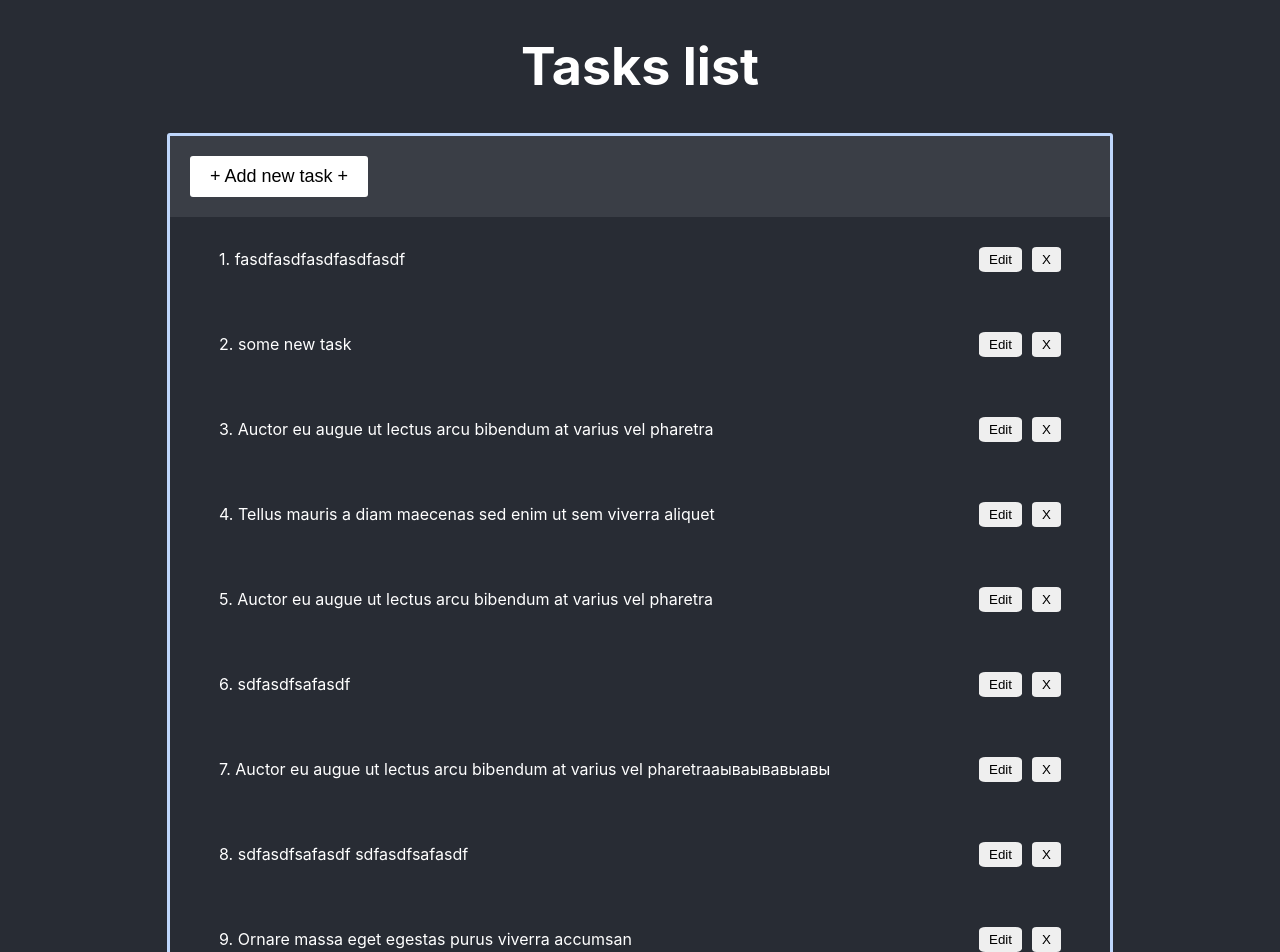
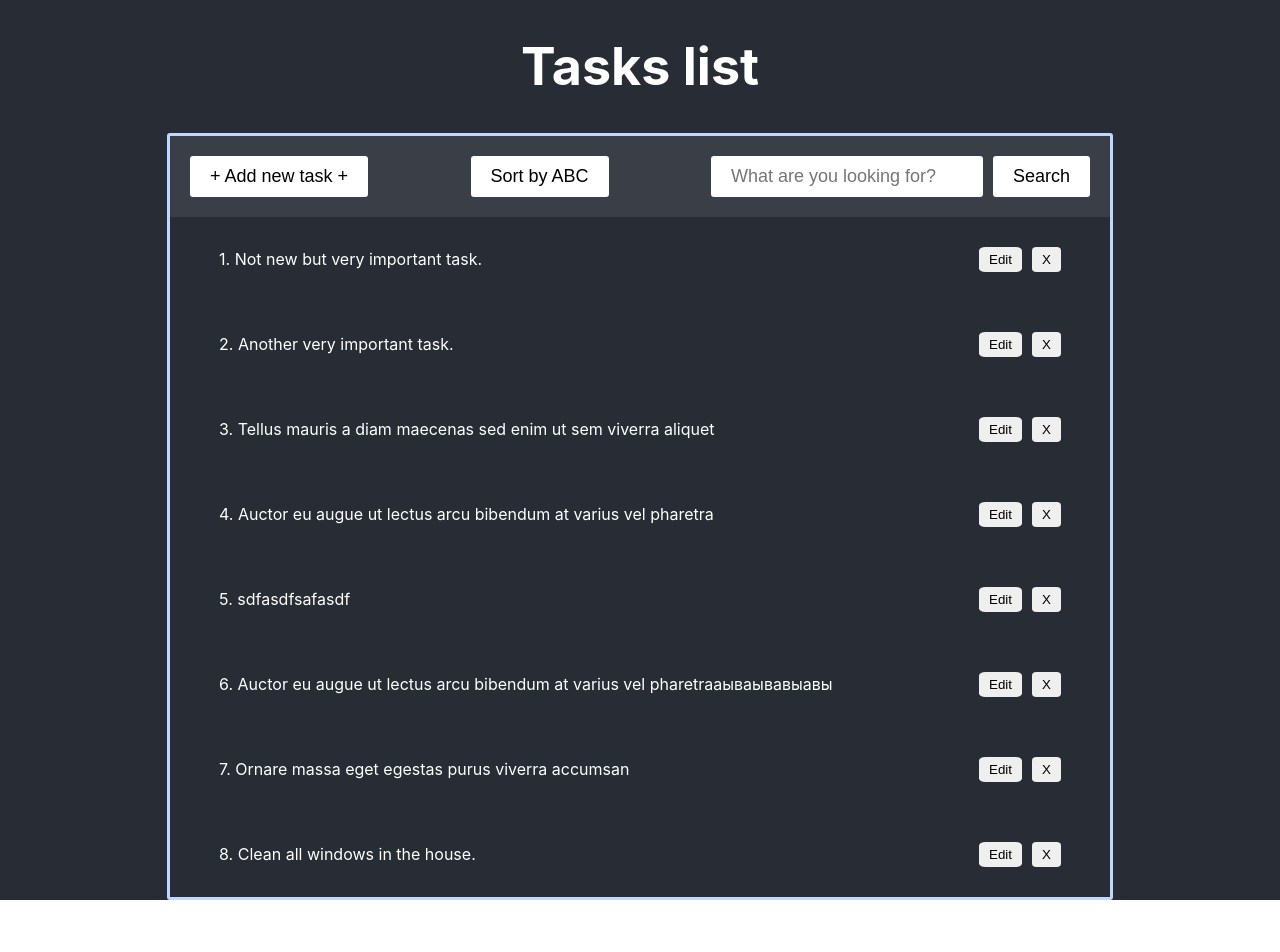
Before and after one commit to redavillm/to-do-list, a React (Create React App) app: page / in a window 1280 px wide. Shown: the top 952 px of the page. After the commit the page ends 900 px from the top, so only its background shows below. Built offline with nearby package versions, Linux system fonts and the light colour scheme; data requests are answered from the project's data file.

Commit message:
начал делать сортировку

```diff
--- a/db.json
+++ b/db.json
@@ -1,16 +1,12 @@
 {
   "tasks": [
     {
-      "id": 1,
-      "text": "fasdfasdfasdfasdfasdf"
-    },
-    {
       "id": 4,
-      "text": "some new task"
+      "text": "Not new but very important task."
     },
     {
       "id": 6,
-      "text": "Auctor eu augue ut lectus arcu bibendum at varius vel pharetra"
+      "text": "Another very important task."
     },
     {
       "id": 7,
@@ -29,12 +25,12 @@
       "id": 10
     },
     {
-      "text": "sdfasdfsafasdf sdfasdfsafasdf",
-      "id": 11
+      "text": "Ornare massa eget egestas purus viverra accumsan",
+      "id": 12
     },
     {
-      "text": "Ornare massa eget egestas purus viverra accumsan",
-      "id": 12
+      "text": "Clean all windows in the house.",
+      "id": 13
     }
   ]
 }
--- a/src/App.js
+++ b/src/App.js
@@ -28,6 +28,38 @@ function App() {
     setVisibleModalWindow(!visibleModalWindow);
   };
 
+  const createTasksList = () => {
+    return tasks.map(({ id, text }, index) => (
+      <div>
+        <Task
+          id={id}
+          text={text}
+          index={index}
+          requestRemoveTask={requestRemoveTask}
+          setIsLoading={setIsLoading}
+          refreshList={refreshList}
+        />
+      </div>
+    ));
+  };
+
+  const findTasksList = (string) => {
+    return tasks
+      .filter((task) => task.text === string)
+      .map(({ id, text }, index) => (
+        <div>
+          <Task
+            id={id}
+            text={text}
+            index={index}
+            requestRemoveTask={requestRemoveTask}
+            setIsLoading={setIsLoading}
+            refreshList={refreshList}
+          />
+        </div>
+      ));
+  };
+
   return (
     <div className={styles.app}>
       <h1>Tasks list</h1>
@@ -36,28 +68,17 @@ function App() {
           <button className={styles.menu_btn} onClick={showModalNewTaskWindow}>
             + Add new task +
           </button>
-          {/* <button className={styles.menu_btn}>Sort by ABC</button> */}
-          {/* <form>
-            <input className={styles.search_input}></input>
+          <button className={styles.menu_btn}>Sort by ABC</button>
+          <form>
+            <input placeholder='What are you looking for?' className={styles.search_input}></input>
             <button className={styles.menu_btn}>Search</button>
-          </form> */}
+          </form>
         </div>
         <div className={styles.list}>
           {isLoading ? (
             <div className={styles.loader}></div>
           ) : (
-            tasks.map(({ id, text }, index) => (
-              <div>
-                <Task
-                  id={id}
-                  text={text}
-                  index={index}
-                  requestRemoveTask={requestRemoveTask}
-                  setIsLoading={setIsLoading}
-                  refreshList={refreshList}
-                />
-              </div>
-            ))
+            createTasksList()
           )}
         </div>
       </div>
--- a/src/components/Task.js
+++ b/src/components/Task.js
@@ -16,12 +16,6 @@ export const Task = ({
   const showEditInput = () => {
     setVisibleInput(!visibleInput);
   };
-
-  // const updateTask = () => {
-  //   if (editTask !== "") {
-  //     requestUpdateTask({ id, editTask, setIsLoading, refreshList });
-  //   }
-  // };
 
   return (
     <div className={styles.task} id={id}>
```
